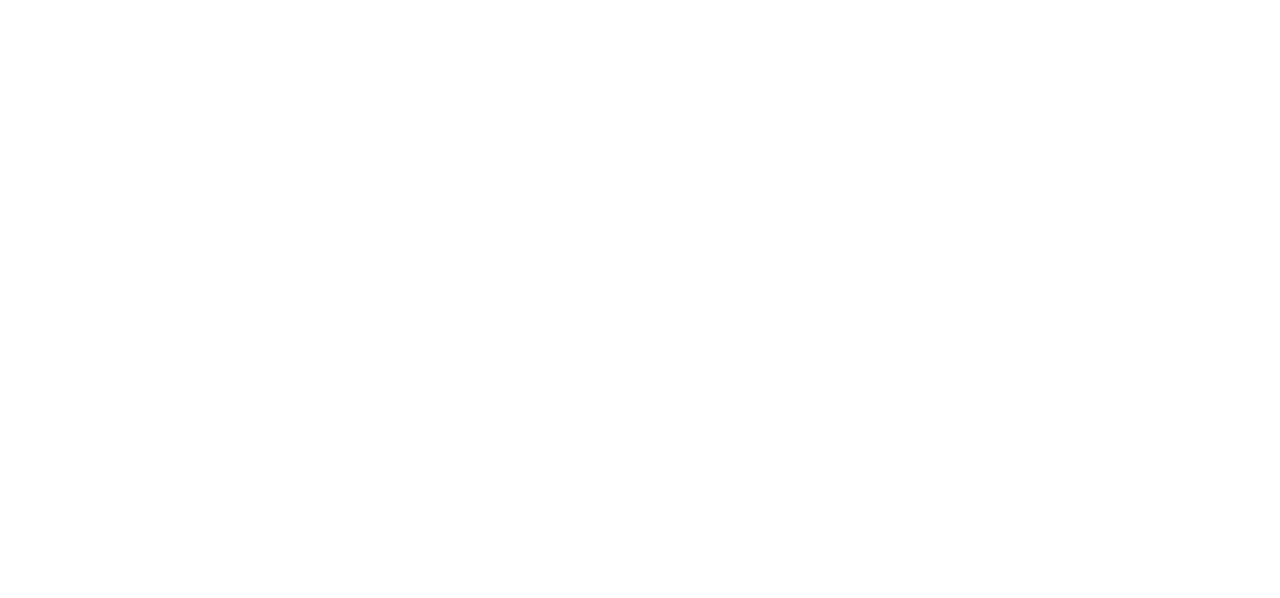
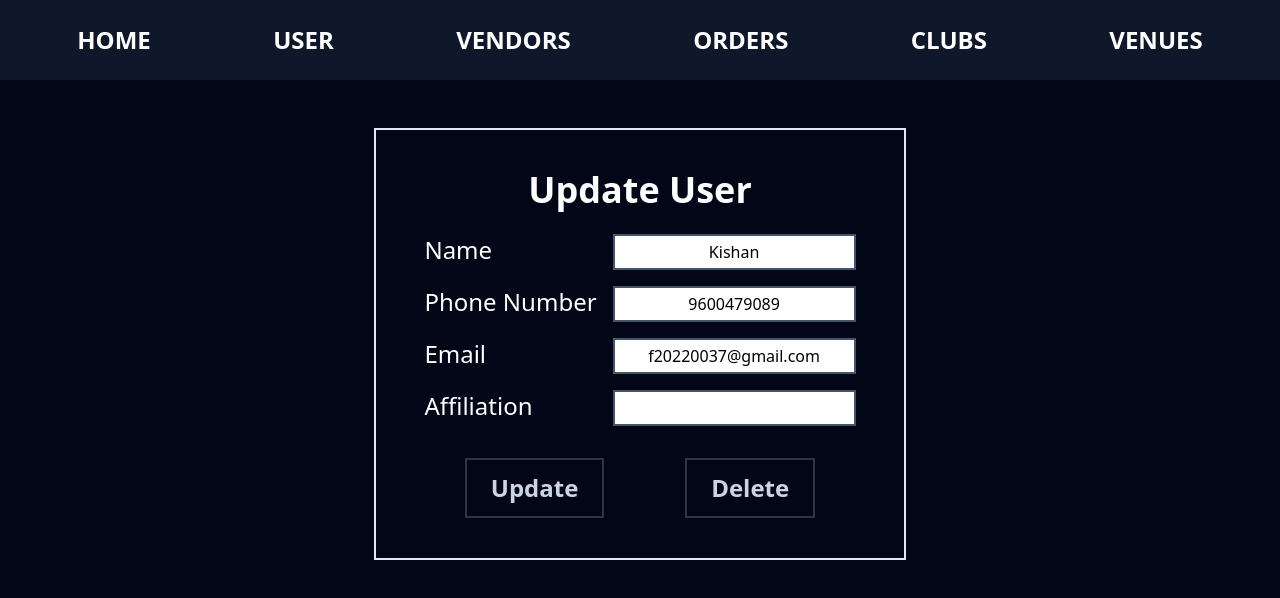
Before and after one commit to skoriop/fest-management-system, a React (Vite) app in the folder frontend/: page /user/1/update in a window 1280 px wide. Before the commit this address had no page. Shown: the top 598 px of the page. Built offline with nearby package versions, Linux system fonts and the light colour scheme.

Commit message:
feat: add user update page

```diff
--- a/frontend/src/App.tsx
+++ b/frontend/src/App.tsx
@@ -1,13 +1,18 @@
 import { BrowserRouter, Route, Routes } from "react-router-dom";
 import Home from "./pages/Home";
+import User from "./pages/User";
 import VendorCreate from "./pages/VendorCreate";
 import Vendors from "./pages/Vendors";
 import Vendor from "./pages/Vendor";
 import { VendorProvider } from "./contexts/VendorContext";
 import VendorUpdate from "./pages/VendorUpdate";
+import { UserProvider } from "./contexts/UserContext";
+import UserCreate from "./pages/UserCreate";
+import UserUpdate from "./pages/UserUpdate";
 
 function App() {
 	return (
+		<UserProvider>
 			<VendorProvider>
 				<BrowserRouter>
 					<Routes>
@@ -17,9 +22,14 @@ function App() {
 						<Route element={<VendorCreate />} path="/vendor/create" />
 						<Route element={<Vendor />} path="/vendor/:id" />
 						<Route element={<VendorUpdate />} path="/vendor/:id/update" />
+						//Users
+						<Route element={<User />} path="/user/:id" />
+						<Route element={<UserCreate />} path="/user/create" />
+						<Route element={<UserUpdate />} path="/user/:id/update" />
 					</Routes>
 				</BrowserRouter>
 			</VendorProvider>
+		</UserProvider>
 	);
 }
 
--- a/frontend/src/contexts/UserContext.tsx
+++ b/frontend/src/contexts/UserContext.tsx
@@ -50,6 +50,14 @@ const UserContext = createContext({
 		phoneNumber: number,
 		affiliation: string,
 	) => {},
+	updateUserCallback: (
+		name: string,
+		email: string,
+		phoneNumber: number,
+		affiliation: string,
+		id: string,
+	) => {},
+	deleteUserCallback: (id: string) => {},
 });
 
 function reducer(state: userType, action: userAction) {
@@ -100,15 +108,30 @@ const UserProvider = ({ children }) => {
 		const affiliation = fromBits ? "" : aff;
 	};
 
+	const deleteUser = (id: string) => {};
+	const updateUser = (
+		name: string,
+		email: string,
+		phoneNumber: number,
+		aff: string,
+		id: string,
+	) => {
+		const fromBits = email.split("@")[1] === "hyderabad.bits-pilani.ac.in";
+		const bitsId = fromBits ? email.split("@")[0] : "";
+		const affiliation = fromBits ? "" : aff;
+	};
 	const getUserByIdCallback = useCallback(getUserById, []);
 	const createUserCallback = useCallback(createUser, []);
-
+	const deleteUserCallback = useCallback(deleteUser, []);
+	const updateUserCallback = useCallback(updateUser, []);
 	return (
 		<UserContext.Provider
 			value={{
 				user,
 				getUserByIdCallback,
 				createUserCallback,
+				deleteUserCallback,
+				updateUserCallback,
 			}}
 		>
 			{children}
--- a/frontend/src/contexts/VendorContext.tsx
+++ b/frontend/src/contexts/VendorContext.tsx
@@ -28,7 +28,7 @@ const VendorContext = createContext({
 	getVendorByIdCallback: async (id: string) => {},
 	getAllVendorsCallback: () => [],
 	createVendorCallback: (name: string, description: string) => {},
-	updateVendorCallback: (name: string, description: string) => {},
+	updateVendorCallback: (name: string, description: string, id: string) => {},
 	deleteVendorCallback: (id: string) => {},
 });
 
@@ -106,8 +106,8 @@ const VendorProvider = ({ children }) => {
 		return data;
 	};
 
-	const createVendor = (body: vendorType) => {};
-	const updateVendor = (name: string, description: string) => {};
+	const createVendor = (name: string, description: string) => {};
+	const updateVendor = (name: string, description: string, id: string) => {};
 	const deleteVendor = (id: string) => {};
 
 	const getVendorByIdCallback = useCallback(getVendorById, []);
--- a/frontend/src/pages/User.tsx
+++ b/frontend/src/pages/User.tsx
@@ -37,7 +37,7 @@ function User() {
 					<p>{user.spent}</p>
 				</h3>
 				<Link
-					to={`/vendor/${id}/update`}
+					to={`/user/${id}/update`}
 					className="font-bold py-3 px-6 text-2xl flex gap-2 items-centertext-slate-300 border-2 border-slate-400/30 border-opacity hover:bg-slate-800 hover:border-slate-800 w-fit mx-auto"
 				>
 					Update
--- /dev/null
+++ b/frontend/src/pages/UserUpdate.tsx
@@ -0,0 +1,105 @@
+import Navbar from "@/components/Navbar";
+import { useUser } from "@/contexts/UserContext";
+import { useEffect, useState } from "react";
+import { useParams } from "react-router-dom";
+
+function UserUpdate() {
+	const params = useParams();
+	const { user, getUserByIdCallback, updateUserCallback, deleteUserCallback } =
+		useUser();
+	const [name, setName] = useState("");
+	const [email, setEmail] = useState("");
+	const [affiliation, setAffiliation] = useState("");
+	const [phoneNumber, setPhoneNumber] = useState("");
+	useEffect(() => {
+		getUserByIdCallback(params.id);
+		setName(user.name);
+		setEmail(user.email);
+		setPhoneNumber(user.phoneNumber);
+		setAffiliation(user.affiliation);
+	}, [
+		getUserByIdCallback,
+		params.id,
+		user.affiliation,
+		user.email,
+		user.name,
+		user.phoneNumber,
+	]);
+	return (
+		<div className="bg-slate-950 text-white min-h-screen h-full flex flex-col justify-start items-center space-y-12">
+			<Navbar />
+			<div className="flex flex-col border-slate-200 border-2 px-12 py-10 space-y-4">
+				<h1 className="text-4xl text-center pb-2 font-bold">Update User</h1>
+				<div className="flex justify-between space-x-4">
+					<div className="text-2xl">Name</div>
+					<input
+						type="text"
+						className="text-black text-center p-1 border-2 border-slate-600"
+						value={name}
+						onChange={(e) => setName(e.target.value)}
+					/>
+				</div>
+				<div className="flex justify-between space-x-4">
+					<div className="text-2xl">Phone Number</div>
+					<input
+						type="text"
+						className="text-black text-center p-1 border-2 border-slate-600"
+						value={phoneNumber}
+						onChange={(e) => setPhoneNumber(e.target.value)}
+					/>
+				</div>
+				<div className="flex justify-between space-x-4 ">
+					<div className="text-2xl">Email</div>
+					<input
+						type="text"
+						className="text-black text-center p-1 border-2 border-slate-600"
+						value={email}
+						onChange={(e) => setEmail(e.target.value)}
+					/>
+				</div>
+				{email.split("@")[1] !== "hyderabad.bits-pilani.ac.in" ? (
+					<div className="flex justify-between space-x-4 pb-4">
+						<div className="text-2xl">Affiliation</div>
+						<input
+							type="text"
+							className="text-black text-center p-1 border-2 border-slate-600"
+							value={affiliation}
+							onChange={(e) => setAffiliation(e.target.value)}
+						/>
+					</div>
+				) : (
+					""
+				)}
+				<div className="flex">
+					<button
+						className="font-bold py-3 px-6 text-2xl flex gap-2 items-center text-2xl text-slate-300 border-2 border-slate-400/30 border-opacity hover:bg-slate-800 hover:border-slate-800 w-fit mx-auto"
+						onClick={() => {
+							updateUserCallback(
+								name,
+								email,
+								+phoneNumber,
+								affiliation,
+								params.id,
+							);
+						}}
+						type="submit"
+					>
+						Update
+					</button>
+
+					<button
+						className="font-bold py-3 px-6 text-2xl flex gap-2 items-center text-2xl text-slate-300 border-2 border-slate-400/30 border-opacity hover:bg-slate-800 hover:border-slate-800 w-fit mx-auto"
+						onClick={() => {
+							deleteUserCallback(params.id);
+						}}
+						type="submit"
+					>
+						Delete
+					</button>
+				</div>
+			</div>
+		</div>
+	);
+}
+
+export default UserUpdate;
--- a/frontend/src/pages/VendorUpdate.tsx
+++ b/frontend/src/pages/VendorUpdate.tsx
@@ -23,7 +23,7 @@ function VendorUpdate() {
 		<div className="bg-slate-950 text-white min-h-screen h-full flex flex-col justify-start items-center space-y-12">
 			<Navbar />
 			<div className="flex flex-col border-slate-200 border-2 px-12 py-10 space-y-4">
-				<h1 className="text-4xl text-center pb-2 font-bold">Create Vendor</h1>
+				<h1 className="text-4xl text-center pb-2 font-bold">Update Vendor</h1>
 				<div className="flex justify-between space-x-4">
 					<div className="text-2xl">Name</div>
 					<input
@@ -41,10 +41,11 @@ function VendorUpdate() {
 						onChange={(e) => setDescription(e.target.value)}
 					/>
 				</div>
+				<div className="flex">
 					<button
 						className="font-bold py-3 px-6 text-2xl flex gap-2 items-center text-2xl text-slate-300 border-2 border-slate-400/30 border-opacity hover:bg-slate-800 hover:border-slate-800 w-fit mx-auto"
 						onClick={() => {
-						updateVendorCallback(name, description);
+							updateVendorCallback(name, description, params.id);
 						}}
 						type="submit"
 					>
@@ -62,6 +63,7 @@ function VendorUpdate() {
 					</button>
 				</div>
 			</div>
+		</div>
 	);
 }
 
```
Lines whose indentation alone changed are shown as unchanged.
